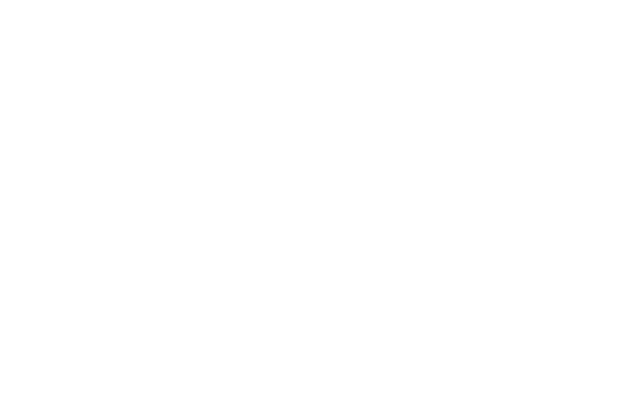
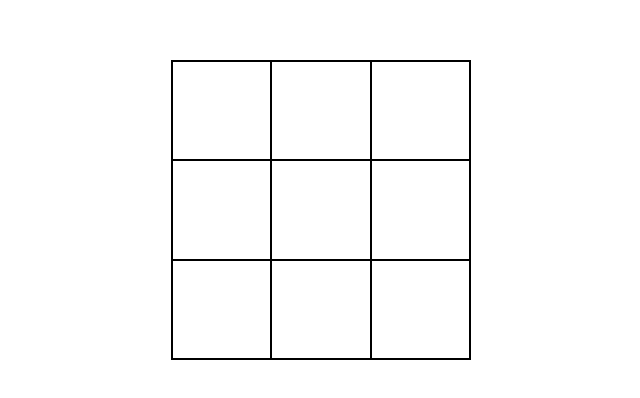
Before and after one commit to qhouguet/tictactoe-react-training, a React (Vite) app: page / in a window 1280 px wide. Shown: the part 190-588 px from the top of the page, without its empty margins (319-959 px from the left). Built offline with nearby package versions, Linux system fonts and the light colour scheme.

Commit message:
Display board

```diff
--- a/index.html
+++ b/index.html
@@ -1,13 +1,16 @@
 <!doctype html>
 <html lang="en">
+
 <head>
   <meta charset="UTF-8" />
   <link rel="icon" type="image/svg+xml" href="/vite.svg" />
   <meta name="viewport" content="width=device-width, initial-scale=1.0" />
   <title>Tic Tac Toe</title>
 </head>
+
 <body>
   <div id="root"></div>
   <script type="module" src="/src/main.tsx"></script>
 </body>
+
 </html>
--- a/src/components/Board.tsx
+++ b/src/components/Board.tsx
@@ -1,7 +1,21 @@
+import { useGameContext } from '../hooks/useGameContext';
+import { Cell } from './Cell';
+
 export function Board() {
-    return <table>
-        <tbody>
-            {/* Call the Cell component here */}
-        </tbody>
-    </table>;
+	const { board } = useGameContext();
+	// const board = gameContext.board;
+
+	return (
+		<table>
+			<tbody>
+				{board.map((row, x) => (
+					<tr key={x}>
+						{row.map((_, y) => (
+							<Cell key={y} x={x} y={y} />
+						))}
+					</tr>
+				))}
+			</tbody>
+		</table>
+	);
 }
--- a/src/components/Cell.tsx
+++ b/src/components/Cell.tsx
@@ -1,8 +1,17 @@
+import { useGameContext } from '../hooks/useGameContext';
+
 type Props = {
-    x: number;
-    y: number;
+	x: number;
+	y: number;
 };
 
 export function Cell({ x, y }: Props) {
-    return <td data-value={'X'} />;
+	const handleClick = () => {
+		console.log(cellValue, x, y);
+	};
+
+	const gameContext = useGameContext();
+	const cellValue = gameContext.board[x][y];
+
+	return <td onClick={handleClick} data-value={cellValue} />;
 }
--- a/src/contexts/GameContextProvider.tsx
+++ b/src/contexts/GameContextProvider.tsx
@@ -1,6 +1,6 @@
-import {createContext, PropsWithChildren} from "react";
-import {GameBoardModel} from "../model/game-board.model.ts";
-import {CellValueEnum} from "../model/cell-value.enum.ts";
+import { createContext, PropsWithChildren } from 'react';
+import { GameBoardModel } from '../model/game-board.model.ts';
+import { CellValueEnum } from '../model/cell-value.enum.ts';
 
 export type GameContextModel = {
 	board: GameBoardModel;
@@ -9,18 +9,15 @@
 const emptyGameBoard: GameBoardModel = [
 	[CellValueEnum.EMPTY, CellValueEnum.EMPTY, CellValueEnum.EMPTY],
 	[CellValueEnum.EMPTY, CellValueEnum.EMPTY, CellValueEnum.EMPTY],
-    [CellValueEnum.EMPTY, CellValueEnum.EMPTY, CellValueEnum.EMPTY],
-]
+	[CellValueEnum.EMPTY, CellValueEnum.EMPTY, CellValueEnum.EMPTY]
+];
 
 export const GameContext = createContext<GameContextModel | undefined>(undefined);
 
 export function GameContextProvider({ children }: PropsWithChildren) {
-
 	const context: GameContextModel = {
 		board: emptyGameBoard
 	};
 
-    return <GameContext.Provider value={context}>
-        {children}
-    </GameContext.Provider>;
+	return <GameContext.Provider value={context}>{children}</GameContext.Provider>;
 }
```
Also changed, not shown: .prettierrc.json (added), 1 other file (tests, documents, lock files or other folders). Lines whose indentation alone changed are shown as unchanged.
